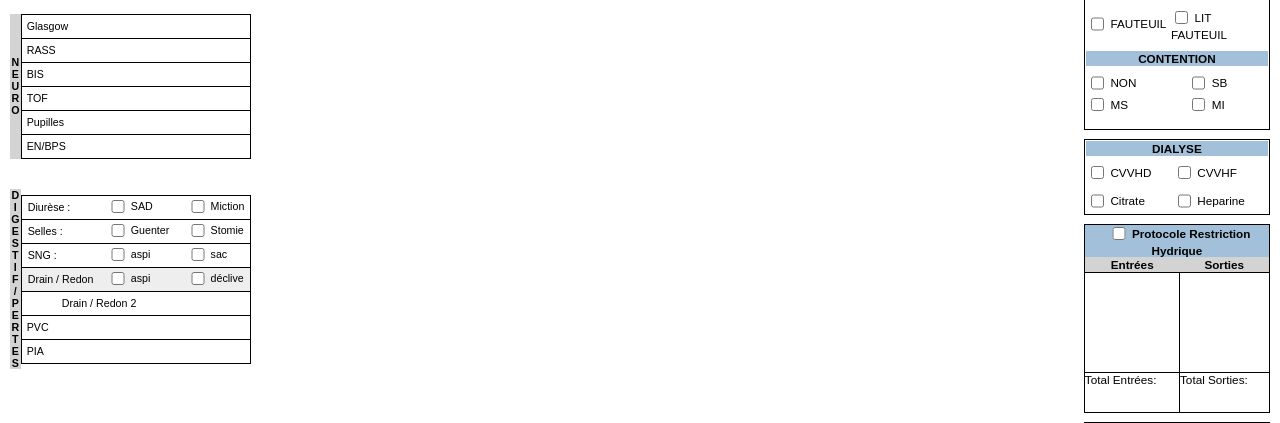
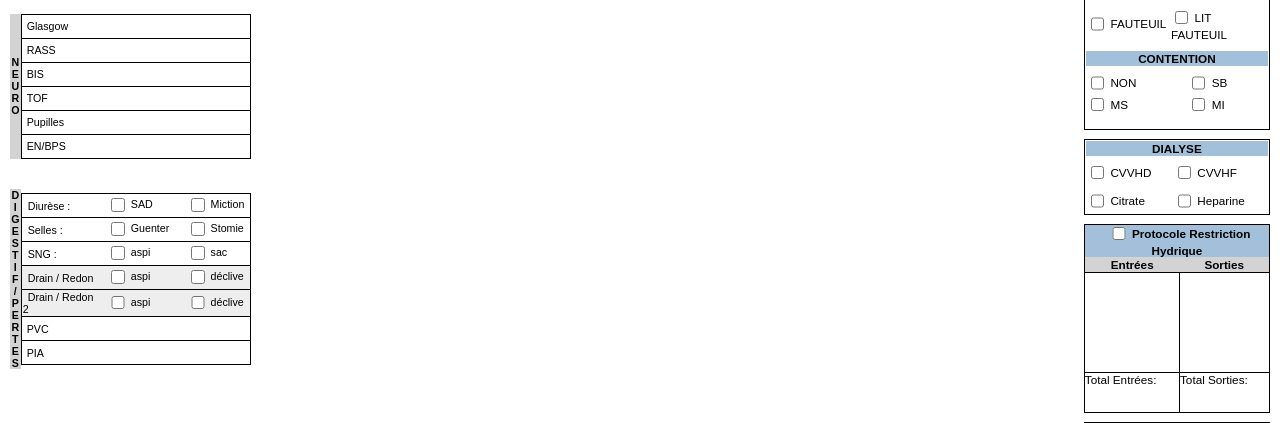
Before and after one commit to sebastienpro/ch-ales, a Flask app: template templates/main.html in a window 1280 px wide. Shown: the part 1152-1575 px from the top of the page. Run offline with Flask 2, Linux system fonts and the light colour scheme; the template is opened without the code that fills it, so the values that code supplies are empty.

Commit message:
Update digestif.html
changement drain redon 2

```diff
--- a/templates/digestif.html
+++ b/templates/digestif.html
@@ -34,7 +34,12 @@
                             <td style="width: 35%;"><input type="checkbox" class="checkbox__control"> déclive</td>
                         </tr></table>
                     </td></tr>
-                    <tr class="cell-left cell-height" style="padding: 0; margin: 0;"><td class="lcell" style="text-indent: 40px">Drain  / Redon 2
+                    <tr class="cell-left cell-height bg-g" style="padding: 0; margin: 0;"><td class="lcell">
+                        <table class="indent"><tr>
+                            <td style="width: 35%;"> Drain / Redon 2</td>
+                            <td style="width: 35%;"><input type="checkbox" class="checkbox__control"> aspi</td>
+                            <td style="width: 35%;"><input type="checkbox" class="checkbox__control"> déclive</td>
+                        </tr></table>
                     </td></tr>
                     <tr class="cell-left cell-height" style="padding: 0; margin: 0;"><td class="lcell">
                         PVC
```
